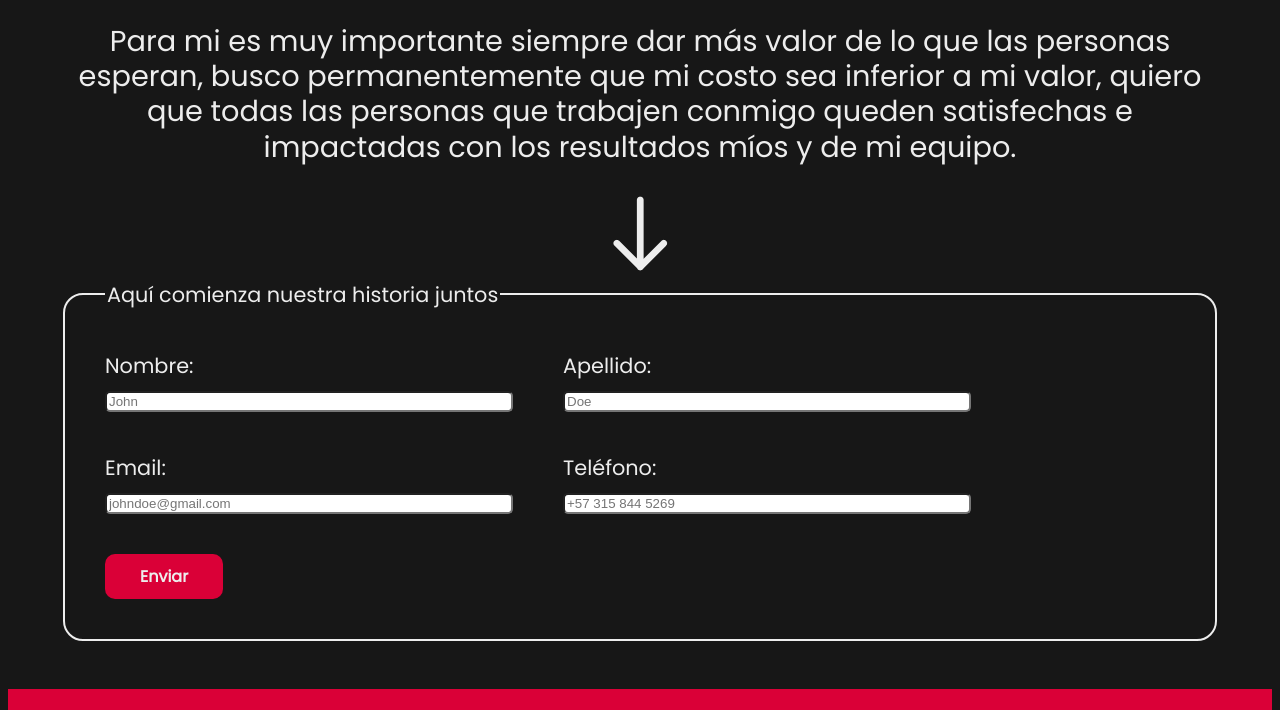
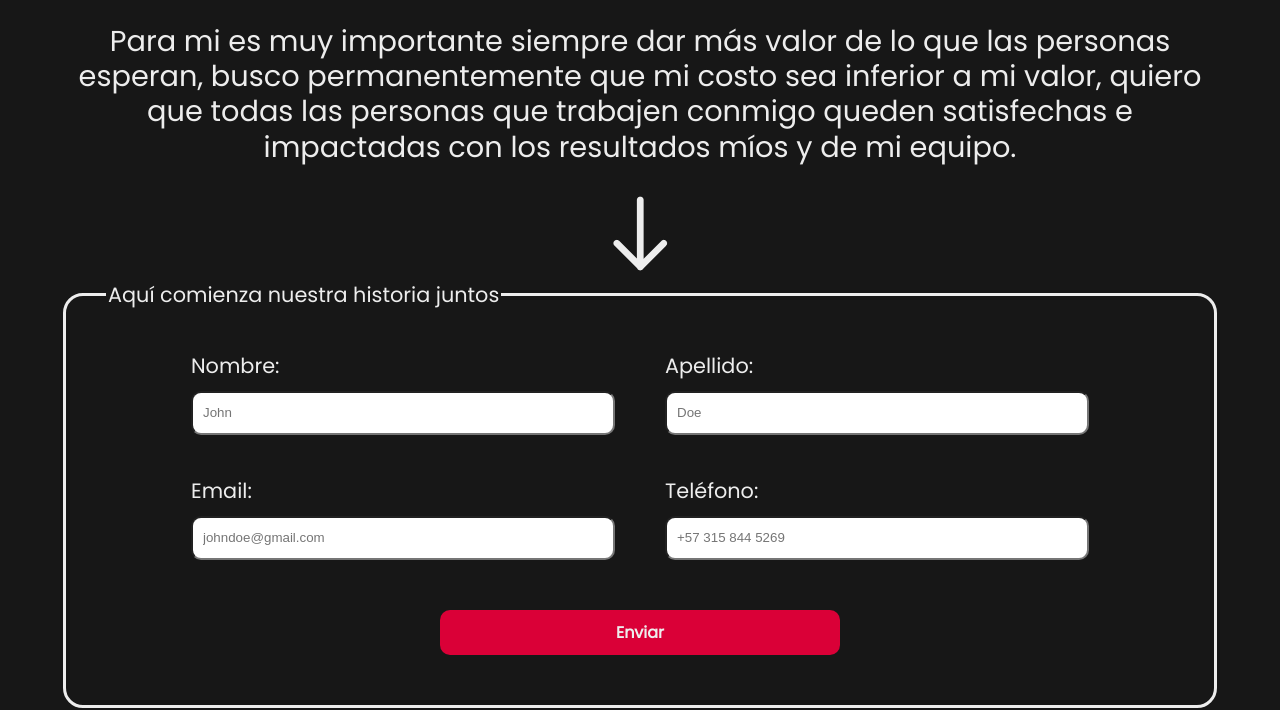
Before and after one commit to renatocuellar/proyectoFinalDesarrollo, a plain HTML site: page html/contactanos.html in a window 1280 px wide. Shown: the part 104-814 px from the top of the page. Drawn offline with Linux system fonts and the light colour scheme.

Commit message:
Se terminó el desarrollo web de la parte desktop

```diff
--- a/css/form.css
+++ b/css/form.css
@@ -3,24 +3,43 @@
 .contactForm__fieldset {
     color: var(--White);
     font: var(--body2);
-    border: 2px solid var(--White);
+    border: 3px solid var(--White);
     border-radius: 20px;
     padding: 40px 40px;
 }
 
 .contactForm__fieldset-conjunto input {
     width: 400px;
-    border-radius: 5px;
+    height: 40px;
+    border-radius: 10px;
     margin-top: 10px;
     margin-bottom: 40px;
+    padding: 0 10px;
+}
+
+.contactForm__fieldset-conjunto {
+    align-items: center;
 }
 
 .contactForm__fieldset-superior {
     display: flex;
     gap: 50px;
+    justify-content: center;
 }
 
 .contactForm__fieldset-inferior {
     display: flex;
     gap: 50px;
+    justify-content: center;
 }
+
+.contactForm__fieldset-submit {
+    display: flex;
+    justify-content: center;
+}
+
+.contactForm__fieldset-submit .button {
+    margin-top: 10px;
+    margin-bottom: 10px;
+    width: 400px;
+}
```
